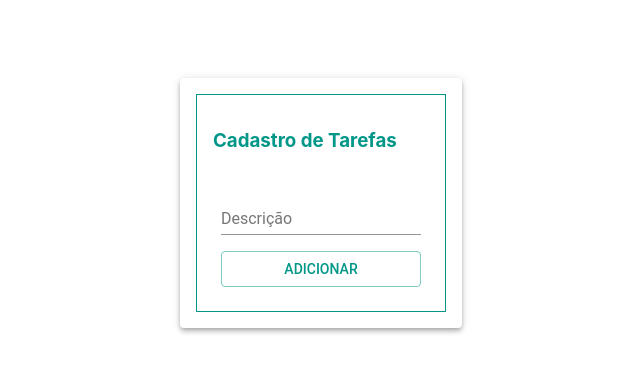
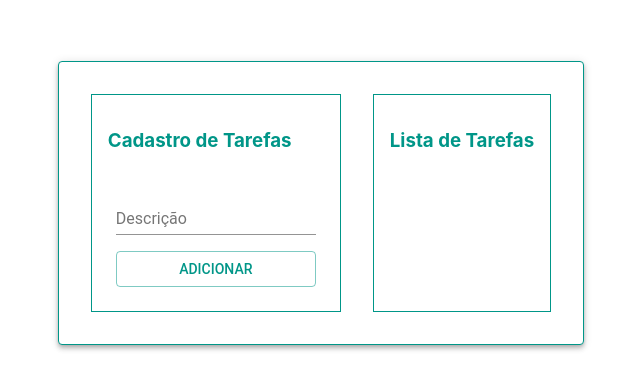
Before and after one commit to alantva/react-redux-test, a React app: page / in a window 1280 px wide. Shown: the part 197-586 px from the top of the page, without its empty margins (319-959 px from the left). Built offline with nearby package versions, Linux system fonts and the light colour scheme.

Commit message:
feat: list container, fix: classes names

```diff
--- a/src/containers/Form.js
+++ b/src/containers/Form.js
@@ -10,7 +10,7 @@ const INITIAL_STATE = {
 };
 
 const styles = theme => ({
-  container: {
+  form: {
     display: 'flex',
     flexDirection: 'column',
     flexWrap: 'wrap',
@@ -47,7 +47,7 @@ class Form extends Component {
   render() {
     const { classes, title } = this.props;
     return(
-      <div className={classes.container}>
+      <div className={classes.form}>
         <h3>{title}</h3>
         <CommonField
           name="description"
--- /dev/null
+++ b/src/containers/List.js
@@ -0,0 +1,30 @@
+import React from 'react';
+import PropTypes from 'prop-types';
+import { withStyles } from '@material-ui/core/styles';
+
+const styles = theme => ({
+  list: {
+    display: 'flex',
+    flexDirection: 'column',
+    flexWrap: 'wrap',
+    margin: theme.spacing.unit * 2,
+    padding: theme.spacing.unit * 2,
+    borderWidth: 1,
+    borderStyle: 'solid',
+    borderColor: theme.palette.primary.main,
+    color: theme.palette.primary.main
+  }
+});
+
+const List = ({ classes, ...props }) => (
+  <div className={classes.list}>
+    <h3>{props.title}</h3>
+  </div>
+);
+
+List.propTypes = {
+  title: PropTypes.string.isRequired,
+  classes: PropTypes.object.isRequired,
+};
+
+export default withStyles(styles)(List);
--- a/src/containers/Manager.js
+++ b/src/containers/Manager.js
@@ -1,13 +1,32 @@
 import React, { Component } from 'react';
+import PropTypes from 'prop-types';
+import { withStyles } from '@material-ui/core/styles';
 import Paper from '@material-ui/core/Paper';
 import Form from './Form';
+import List from './List';
 
 const INITIAL_STATE = {
   list: []
 };
 
+const styles = theme => ({
+  manager: {
+    display: 'flex',
+    flexDirection: 'row',
+    flexWrap: 'wrap',
+    margin: theme.spacing.unit * 2,
+    padding: theme.spacing.unit * 2,
+    borderWidth: 1,
+    borderStyle: 'solid',
+    borderColor: theme.palette.primary.main,
+    color: theme.palette.primary.main
+  }
+});
+
 class Manager extends Component {
   state = INITIAL_STATE;
+
+  static propTypes = { classes: PropTypes.object.isRequired };
 
   add = ({ description }) => {
     const { list } = this.state;
@@ -16,12 +35,14 @@ class Manager extends Component {
   }
 
   render() {
+    const { classes } = this.props;
     return(
-      <Paper elevation={4}>
+      <Paper elevation={4} className={classes.manager}>
         <Form title="Cadastro de Tarefas" onSubmit={this.add} />
+        <List title="Lista de Tarefas" />
       </Paper>
     );
   }
 };
 
-export default Manager;
+export default withStyles(styles)(Manager);
```
